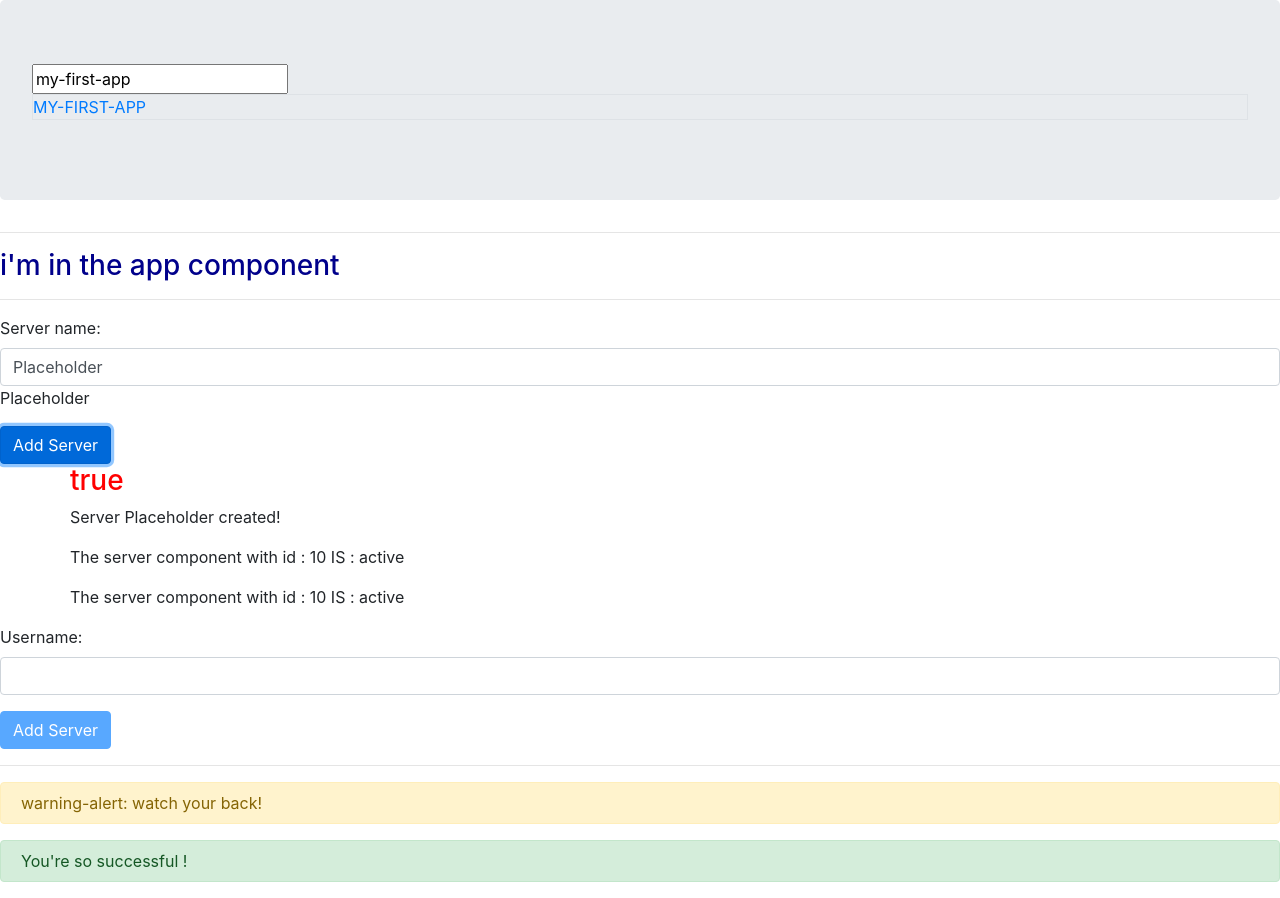
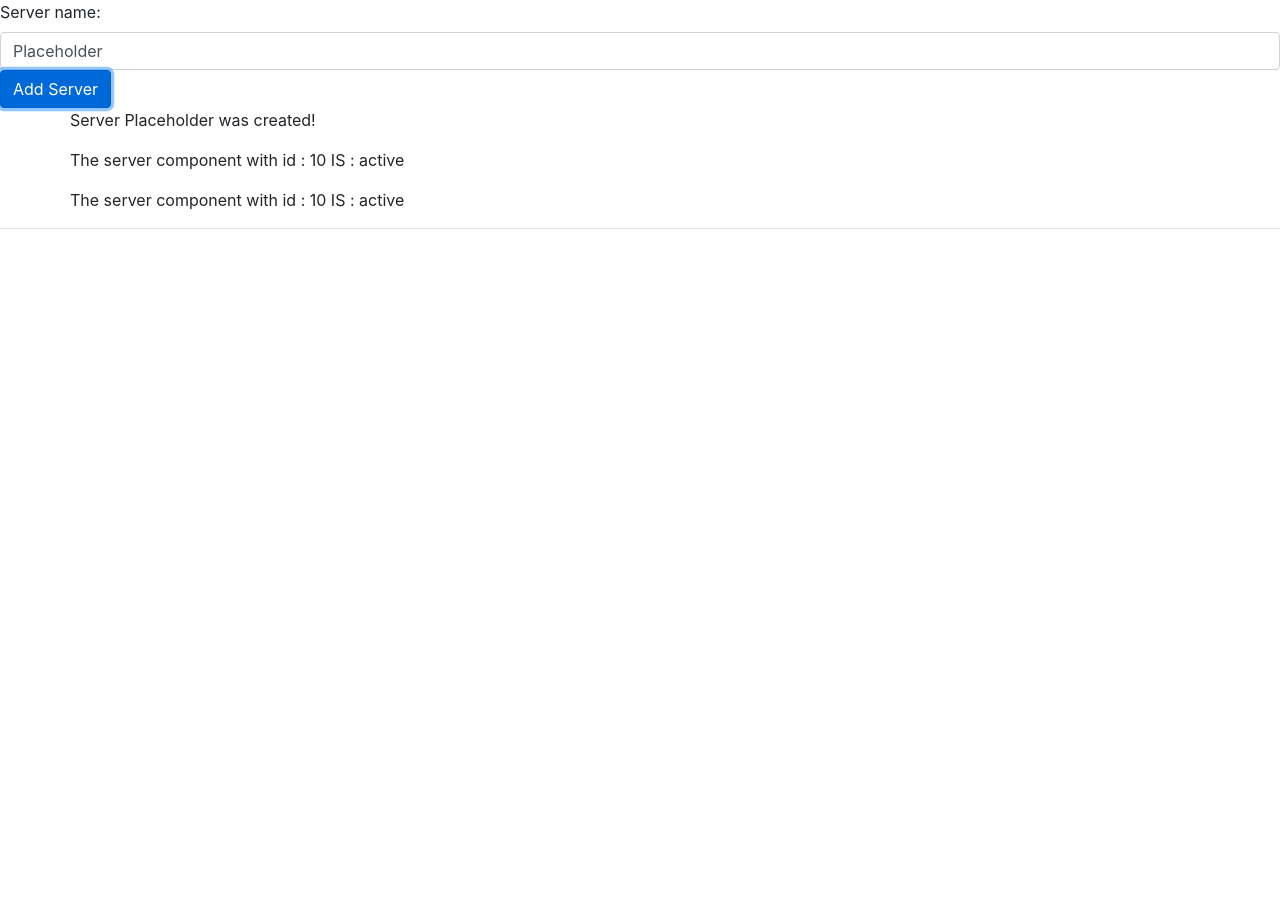
Before and after one commit to rachednemr/ionic-dream-app, an Angular app in the folder my-first-app/: page / in a window 1280 px wide. Both pictures are taken after a click on the button "Add Server". After the commit the page ends 800 px from the top, so only its background shows below. Built offline with nearby package versions, Linux system fonts and the light colour scheme.

Commit message:
38 - ngIf

```diff
--- a/my-first-app/src/app/app.component.html
+++ b/my-first-app/src/app/app.component.html
@@ -1,12 +1,12 @@
 
-<div class="jumbotron">
+<!--<div class="jumbotron">
   <input type="text" [(ngModel)]="name">
   <p class="border text-primary text-uppercase">{{ name }}</p>
 </div>
 <hr>
 <h3>i'm in the app component</h3>
-<hr>
+<hr>-->
 <app-servers></app-servers>
 <hr>
-<app-warning-alert></app-warning-alert>
-<app-success-alert></app-success-alert>
+<!--<app-warning-alert></app-warning-alert>
+<app-success-alert></app-success-alert>-->
--- a/my-first-app/src/app/servers/servers.component.html
+++ b/my-first-app/src/app/servers/servers.component.html
@@ -4,19 +4,21 @@
        type="text"
        [(ngModel)]="serverName" />
 
-<p>{{serverName}}</p>
+<!--<p>{{serverName}}</p>-->
 <button (click)="onCreateServer()" class="btn btn-primary" [disabled]="!allowNewServer">Add Server</button>
 <div class="container">
   <div class="row col-xs-12 d-block">
-    <h3 [innerText]= "allowNewServer"></h3>
-    <p>{{serverCreationStatus}}</p>
+    <!--<h3 [innerText]= "allowNewServer"></h3>-->
+    <!--<p>{{serverCreationStatus}}</p>-->
+    <p *ngIf="serverCreated">Server {{serverName}} was created! </p>
     <app-server></app-server>
     <app-server></app-server>
   </div>
 </div>
-<label>Username: </label>
+<!--<label>Username: </label>
 <input class="form-control"
        type="text"
        [(ngModel)]="username" />
 <p>{{username}}</p>
 <button (click)="username = ''"  class="btn btn-primary" [disabled]="username === ''">Add Server</button>
+-->
--- a/my-first-app/src/app/servers/servers.component.ts
+++ b/my-first-app/src/app/servers/servers.component.ts
@@ -7,6 +7,7 @@ import { Component, OnInit } from '@angular/core';
 })
 export class ServersComponent  {
   allowNewServer = false;
+  serverCreated = false;
   serverName = 'Placeholder';
   username = '';
   serverCreationStatus = 'No Server created!';
@@ -16,6 +17,7 @@ export class ServersComponent  {
   }, 1000);
   }
   onCreateServer() {
+  this.serverCreated = true;
     this.serverCreationStatus = 'Server '+this.serverName+' created!';
   }
   onUpdateServerName(event: Event) {
```
